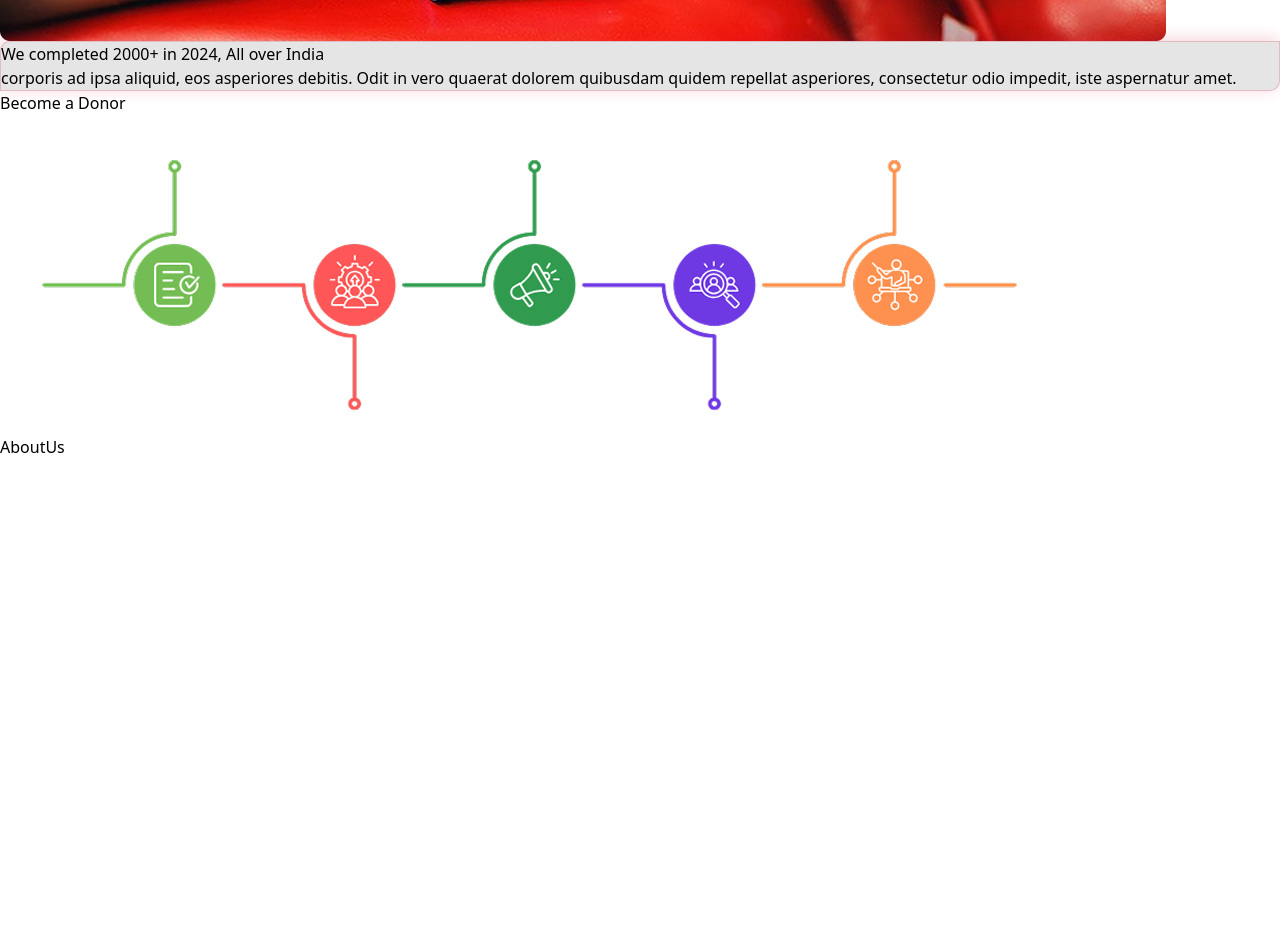
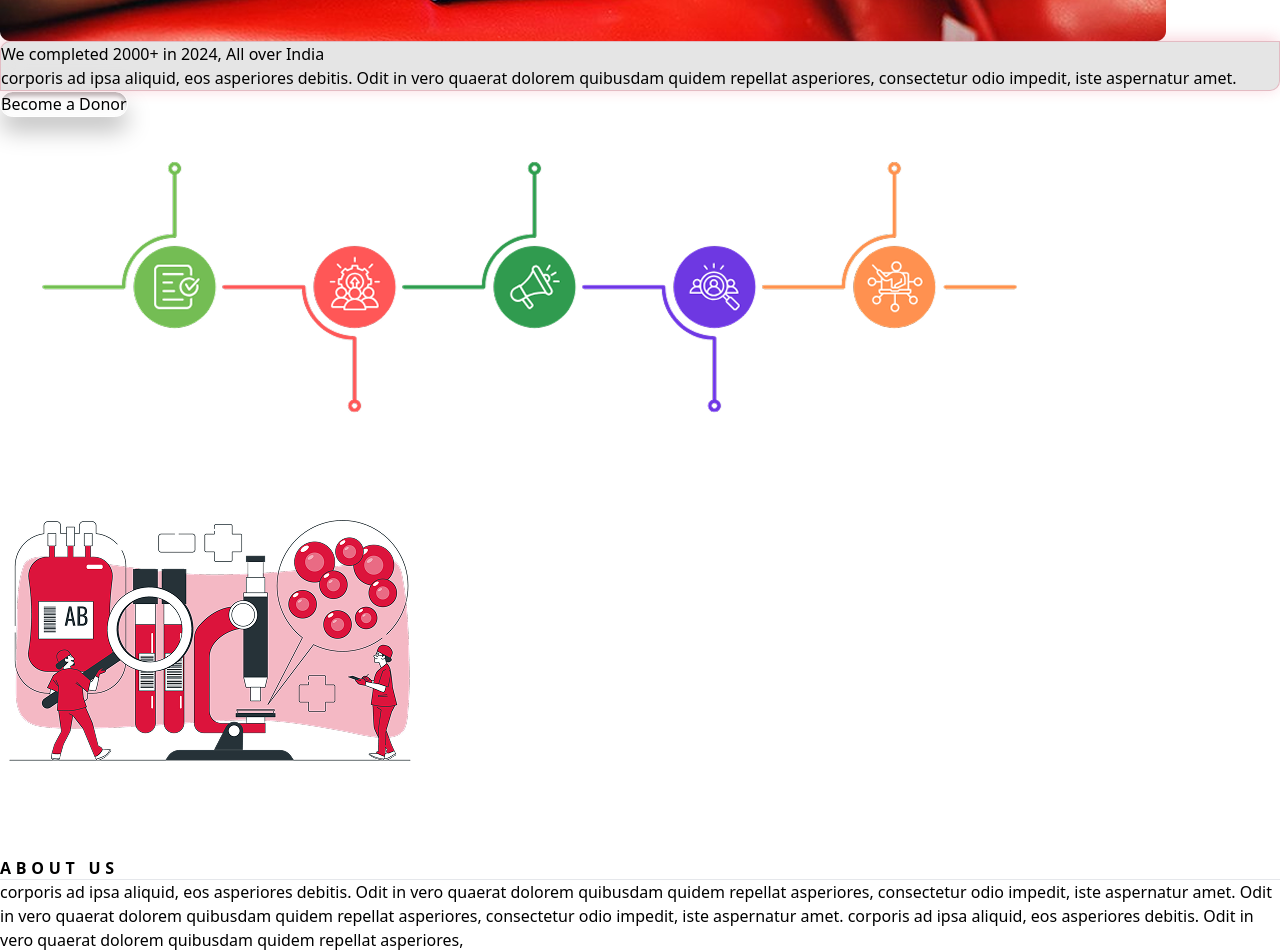
Before and after one commit to kenilGamer/eRaktsetu-coming-soon, a React (Vite) app: page / in a window 1280 px wide. Shown: the part 888-1840 px from the top of the page. Before the commit the page ends 1347 px from the top, so only its background shows below. Built offline with nearby package versions, Linux system fonts and the light colour scheme.

Commit message:
add new page

```diff
--- a/src/Pages/AboutUs.jsx
+++ b/src/Pages/AboutUs.jsx
@@ -2,7 +2,17 @@ import React from 'react'
 
 function AboutUs() {
   return (
-    <div className='w-full h-screen container mx-auto'>AboutUs</div>
+    <div className='w-full h-screen container mx-auto relative flex'>
+      <div className='w-52 h-52 bg-[#AB1419] rounded-full redcircle absolute top-0 right-0'></div>
+      <div className='w-1/2 h-full '><img src="/imgs/blood-research-bro 1.png" className='w-full object-cover' alt="" /></div>
+      <div className='w-1/2 h-full flex items-center justify-center flex-col '>
+      <h1 className='text-[4.6vw] leading-tight about font-["Anek Devanagari"]  mt-5 text-center font-bold'>About <span className='text-[#AB1419] font-semibold'>Us</span></h1>
+      <hr className='border-2 border-[#AB1419] w-[239px] mx-auto mb-6' />
+      <p className='text-[1.2vw] w-3/4 font-["Anek Devanagari"]  mt-5'>
+corporis ad ipsa aliquid, eos asperiores debitis. Odit in vero quaerat dolorem quibusdam quidem repellat asperiores, consectetur odio impedit, iste aspernatur amet. Odit in vero quaerat dolorem quibusdam quidem repellat asperiores, consectetur odio impedit, iste aspernatur amet.
+corporis ad ipsa aliquid, eos asperiores debitis. Odit in vero quaerat dolorem quibusdam quidem repellat asperiores, </p>
+      </div>
+    </div>
   )
 }
 
--- a/src/index.css
+++ b/src/index.css
@@ -10,6 +10,11 @@
     0px 4px 4px 0px rgba(0, 0, 0, 0.25) inset;
 }
 
+.become-donor{
+  border-radius: 12.658px;
+border: 1px solid #FFF;
+background: #FCFCFC;
+  box-shadow: 0px -4px 4px 0px rgba(255, 255, 255, 0.35) inset, 0px 4px 4px 0px rgba(0, 0, 0, 0.25) inset, 0px 14px 23px 0px rgba(0, 0, 0, 0.25);}
 .nav{
   /* color: #777; */
 /* font-family: Poppins; */
@@ -37,3 +42,18 @@ background: rgba(0, 0, 0, 0.10);
 box-shadow: -2px -2px 15.8px 0px rgba(220, 20, 60, 0.20);
 backdrop-filter: blur(12.199999809265137px);
 }
+
+.redcircle{
+  fill: #AB1419;
+filter: blur(165px);
+}
+
+.about{
+  /* font-family: Poppins; */
+/* font-size: 43.037px; */
+/* font-style: normal; */
+font-weight: 700;
+line-height: normal;
+letter-spacing: 4.734px;
+text-transform: uppercase;
+}
--- a/src/partials/Maincontainer.jsx
+++ b/src/partials/Maincontainer.jsx
@@ -9,7 +9,7 @@ function Maincontainer() {
         in 2024, All over India</h1>
         <p className='text-white mt-4'>corporis ad ipsa aliquid, eos asperiores debitis. Odit in vero quaerat dolorem quibusdam quidem repellat asperiores, consectetur odio impedit, iste aspernatur amet. </p>
       </div>
-      <button className=' bg-white absolute top-[68vh] rounded-md left-[37vw] flex items-center justify-center py-[18.988px] px-[40.975px] '>Become a Donor</button>
+      <button className='become-donor bg-[#FCFCFC] absolute top-[68vh]  left-[37vw] flex items-center justify-center py-[18.988px] px-[40.975px] '>Become a Donor</button>
     </div>
 
   )
```
Also changed, not shown: public/imgs/blood-research-bro 1.png (added), public/imgs/redcircle.svg (added).
